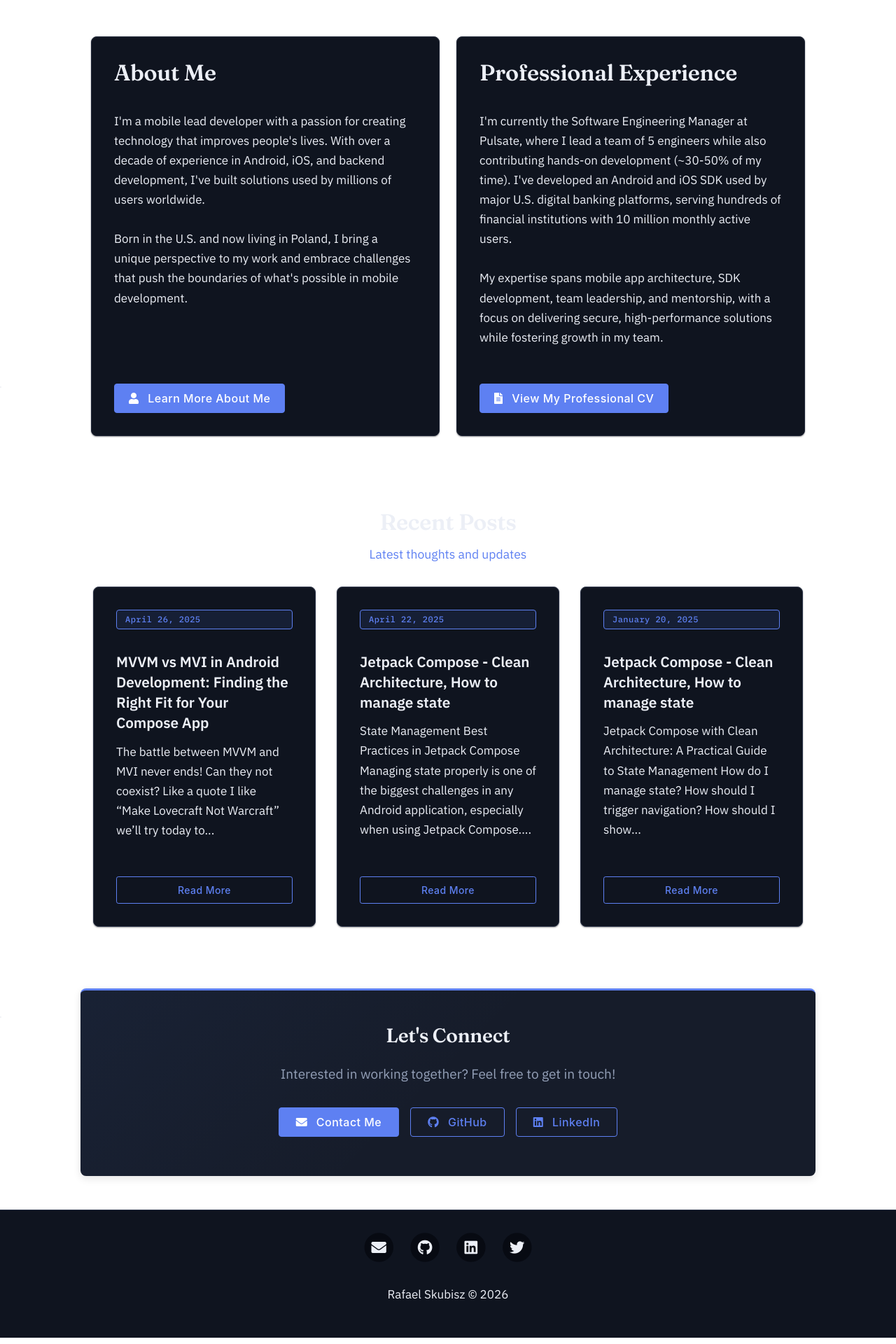
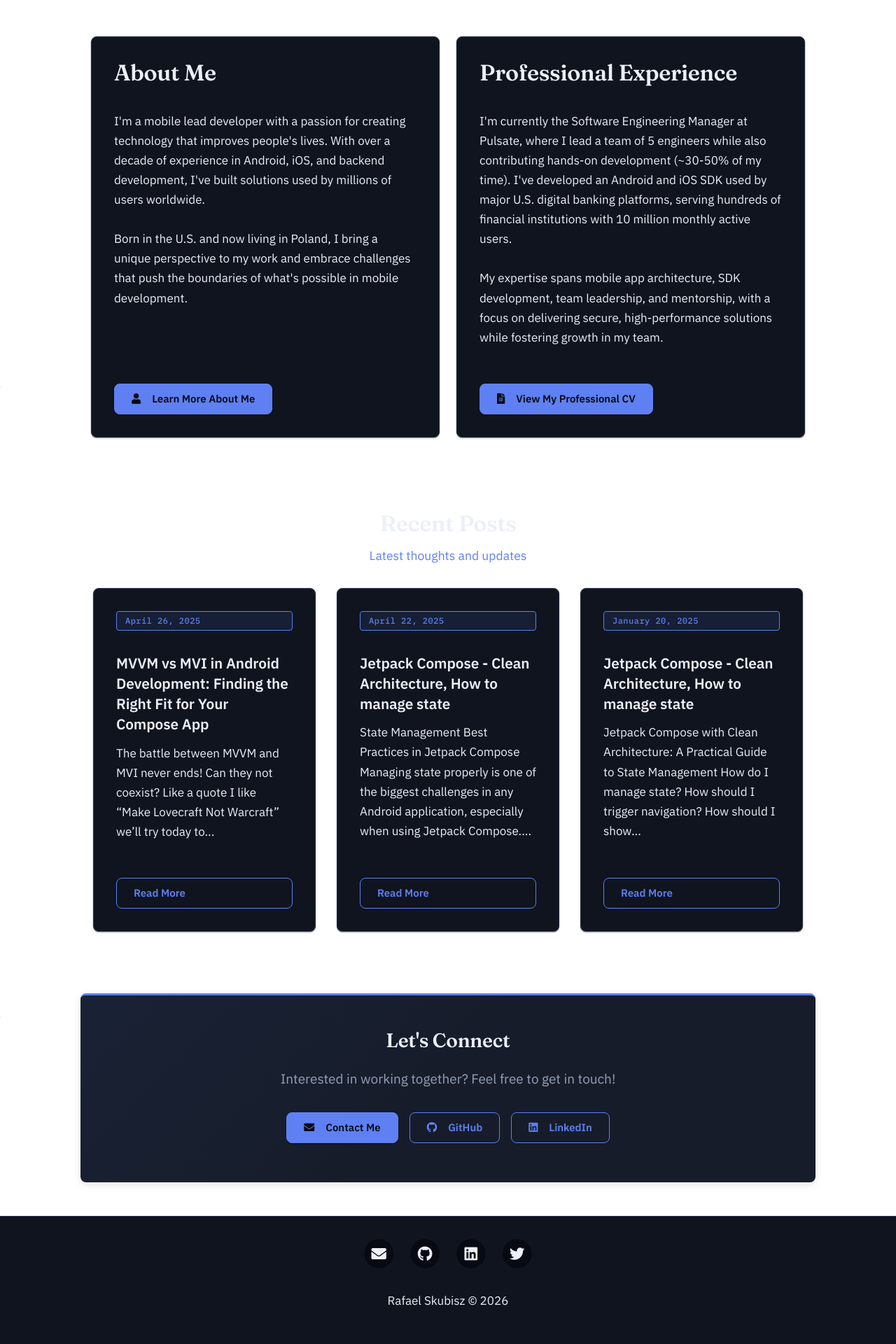
Before and after one commit to Jenovas/jenovas.github.io, a Jekyll site: the page built from index.md, in a window 1280 px wide. Shown: the part 1248-3168 px from the top of the page at 70% size. Built offline with Jekyll 4.4.1, drawn with Linux system fonts in a browser that asks for light colours.

Commit message:
redesign: rebuild buttons; add ghost + link-arrow variants
- .btn          base layout (inline-flex, gap, font-body 600, --radius-md)
- .btn-primary  filled, --primary fill + --text-on-primary, two-state hover/active
- .btn-outline  outlined, hover fills with --primary-soft (was full color flip)
- .btn-ghost    tertiary inline; underline-on-hover with primary color
- .btn-link-arrow text + sliding arrow on hover, used in card "Read more →"

Co-Authored-By: Claude Sonnet 4.6 <noreply@anthropic.com>

```diff
--- a/assets/css/custom-styles.css
+++ b/assets/css/custom-styles.css
@@ -147,50 +147,100 @@ li {
   color: var(--text-primary);
 }
 
-/* Consistent button styling */
+/* Buttons. */
 .btn {
-  transition: all 0.2s ease;
+  display: inline-flex;
+  align-items: center;
+  gap: var(--space-2);
+  font-family: var(--font-body);
+  font-weight: 600;
+  font-size: 0.9375rem;
+  line-height: 1.2;
+  padding: var(--space-3) var(--space-5);
+  border-radius: var(--radius-md);
+  border: 1px solid transparent;
+  cursor: pointer;
+  text-decoration: none;
+  transition: background-color var(--duration-fast) var(--ease-out),
+              border-color var(--duration-fast) var(--ease-out),
+              color var(--duration-fast) var(--ease-out),
+              transform var(--duration-fast) var(--ease-out),
+              box-shadow var(--duration-fast) var(--ease-out);
+  letter-spacing: 0;
 }
 
 .btn-primary {
   background-color: var(--primary);
   border-color: var(--primary);
-  padding: 0.5rem 1.25rem;
-  font-weight: 500;
-  letter-spacing: 0.03em;
-}
-
+  color: var(--text-on-primary);
+  box-shadow: var(--shadow-sm);
+}
 .btn-primary:hover {
   background-color: var(--primary-hover);
   border-color: var(--primary-hover);
-  transform: translateY(-2px);
-  box-shadow: 0 4px 8px rgba(0, 0, 0, 0.2);
-}
-
+  color: var(--text-on-primary);
+  transform: translateY(-1px);
+  box-shadow: var(--shadow-md);
+  text-decoration: none;
+}
 .btn-primary:active {
+  background-color: var(--primary-pressed);
+  border-color: var(--primary-pressed);
   transform: translateY(0);
-  box-shadow: 0 2px 4px rgba(0, 0, 0, 0.1);
+  box-shadow: var(--shadow-sm);
 }
 
 .btn-outline-primary {
-  color: var(--primary);
+  background-color: transparent;
   border-color: var(--primary);
-  padding: 0.5rem 1.25rem;
-  font-weight: 500;
-  letter-spacing: 0.03em;
-}
-
+  color: var(--primary);
+}
 .btn-outline-primary:hover {
-  background-color: var(--primary);
-  border-color: var(--primary);
-  color: var(--text-primary);
-  transform: translateY(-2px);
-  box-shadow: 0 4px 8px rgba(0, 0, 0, 0.2);
-}
-
+  background-color: var(--primary-soft);
+  border-color: var(--primary-hover);
+  color: var(--primary-hover);
+  transform: translateY(-1px);
+  text-decoration: none;
+}
 .btn-outline-primary:active {
   transform: translateY(0);
-  box-shadow: 0 2px 4px rgba(0, 0, 0, 0.1);
+  background-color: rgba(94, 128, 242, 0.18);
+}
+
+/* Ghost button — tertiary inline. */
+.btn-ghost {
+  background-color: transparent;
+  border-color: transparent;
+  color: var(--text-secondary);
+  padding: var(--space-2) var(--space-3);
+}
+.btn-ghost:hover {
+  color: var(--text-primary);
+  text-decoration: underline;
+  text-decoration-color: var(--primary);
+  text-underline-offset: 4px;
+}
+
+/* Link-arrow — text + arrow that slides right on hover. */
+.btn-link-arrow {
+  background: transparent;
+  border: none;
+  padding: var(--space-2) 0;
+  color: var(--primary);
+  font-weight: 500;
+  font-family: var(--font-body);
+}
+.btn-link-arrow .arrow {
+  transition: transform var(--duration-base) var(--ease-out);
+  display: inline-block;
+  margin-left: var(--space-2);
+}
+.btn-link-arrow:hover {
+  color: var(--primary-hover);
+  text-decoration: none;
+}
+.btn-link-arrow:hover .arrow {
+  transform: translateX(4px);
 }
 
 /* Card — base. Used by skill, project, post-preview, summary. */
```
